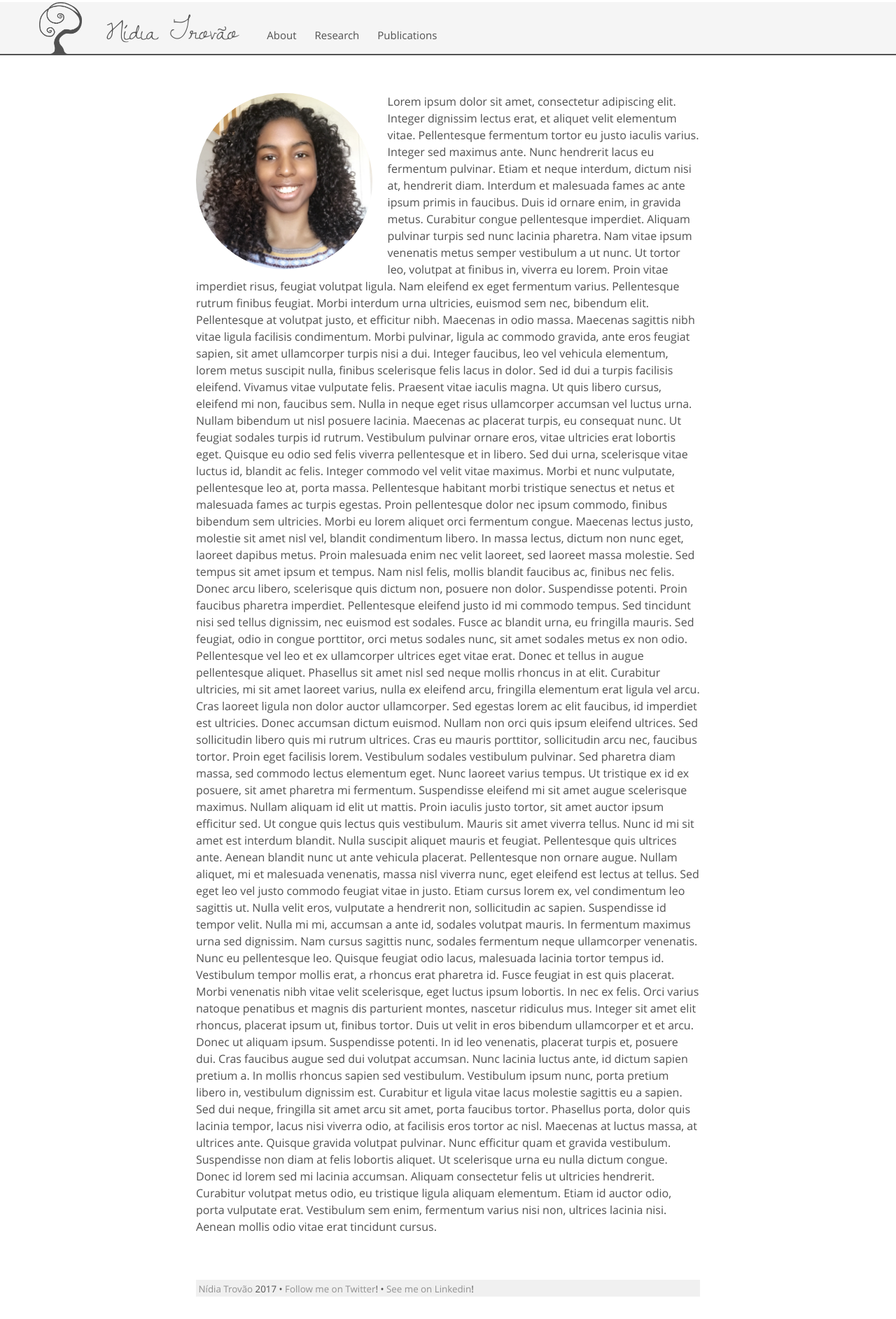
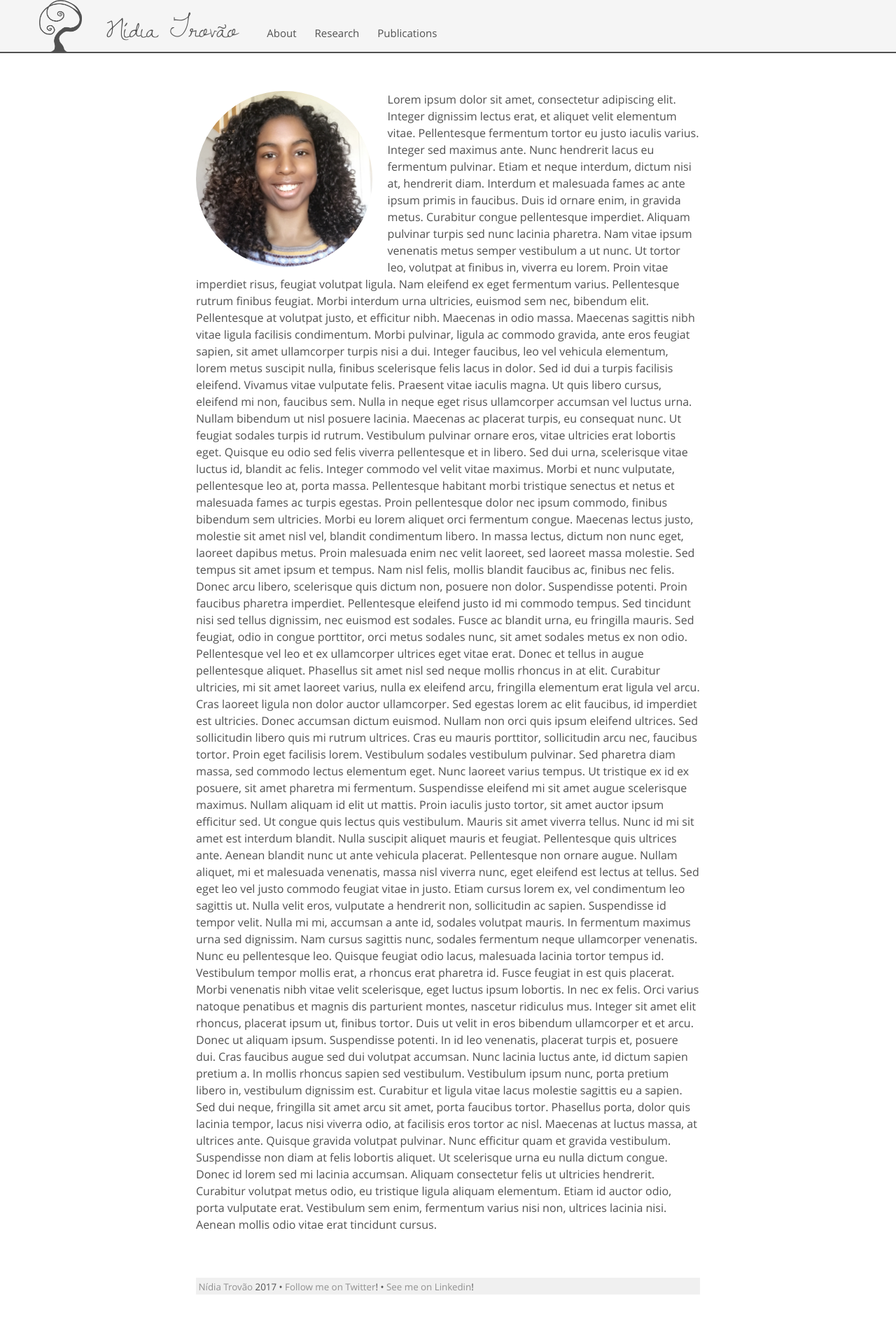
Before and after one commit to nidiatrovao/nidiatrovao.github.io, a Jekyll site: the page built from index.html, in a window 1280 px wide. Shown: the whole page at 70% size. Built offline with Jekyll 4.4.1, drawn with Linux system fonts in a browser that asks for light colours.

Commit message:
Update default.html

```diff
--- a/_layouts/default.html
+++ b/_layouts/default.html
@@ -4,7 +4,7 @@
   {% include head.html %}
 
   <body>
-      <header class="masthead" style="padding-top:0;margin-top:0.2rem">
+      <header class="masthead" style="padding-top:0">
         <h3 class="masthead-title">
           <span style="display:inline-block;font-family: Sfont, 'Helvetica Neue', Helvetica, Arial, sans-serif;font-size: 2.5rem;white-space: nowrap;"><a href="{{ site.baseurl }}/" title="Home">{{ site.title }}</a>&nbsp;&nbsp;</span>
             {% for page in site.pages_list %}
```
